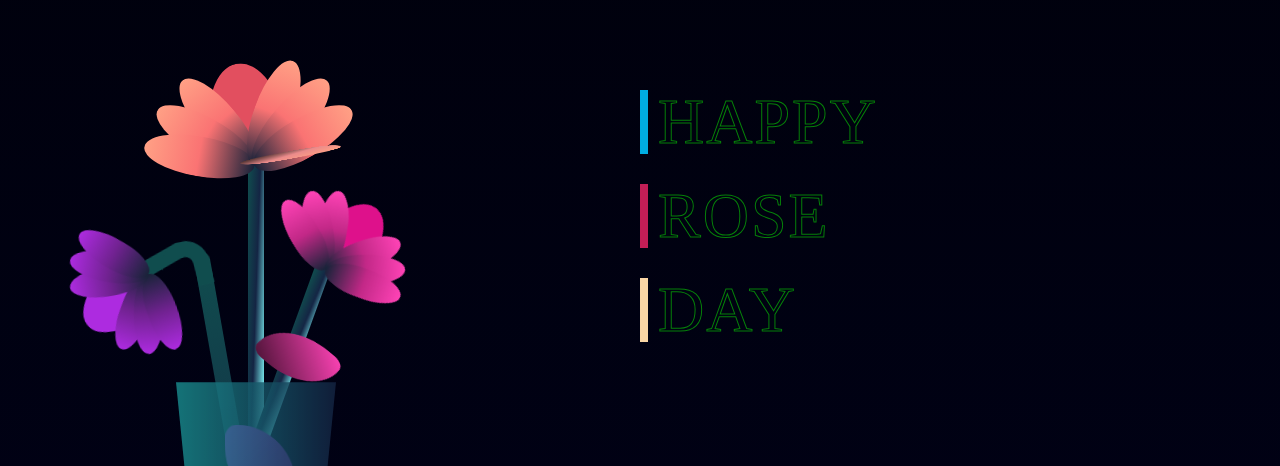
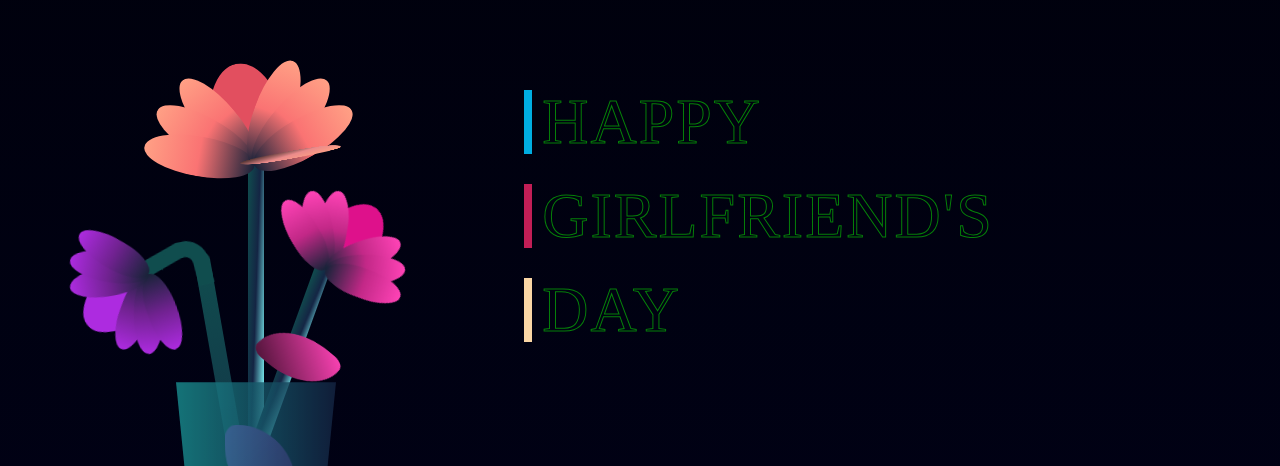
Before and after one commit to FauzanHacker97/PROJECTMEGA, a plain HTML site: page index.html in a window 1280 px wide. Shown: the part 634-1100 px from the top of the page. Drawn offline with Linux system fonts and the light colour scheme.

Commit message:
Update index.html

```diff
--- a/index.html
+++ b/index.html
@@ -57,7 +57,7 @@
     <a href="#" data-text="&nbsp;Happy">&nbsp;Happy&nbsp;</a>
   </li>
   <li style="--clr:#c21e56">
-    <a href="#" data-text="&nbsp;Rose">&nbsp;Rose&nbsp;</a>
+    <a href="#" data-text="&nbsp;Rose">&nbsp;Girlfriend's&nbsp;</a>
   </li>
   <li style="--clr:	#FAD6A5">
     <a href="#" data-text="&nbsp;Day">&nbsp;Day&nbsp;</a>
```
